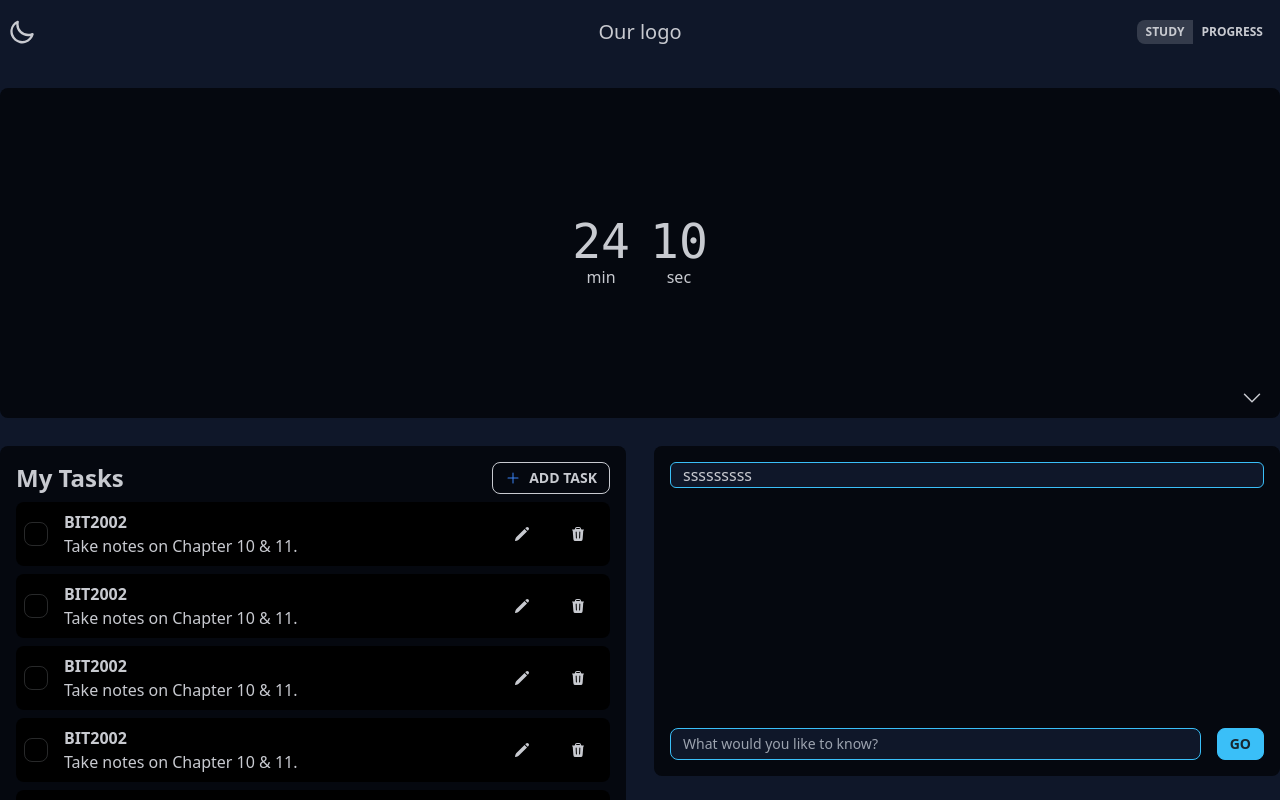
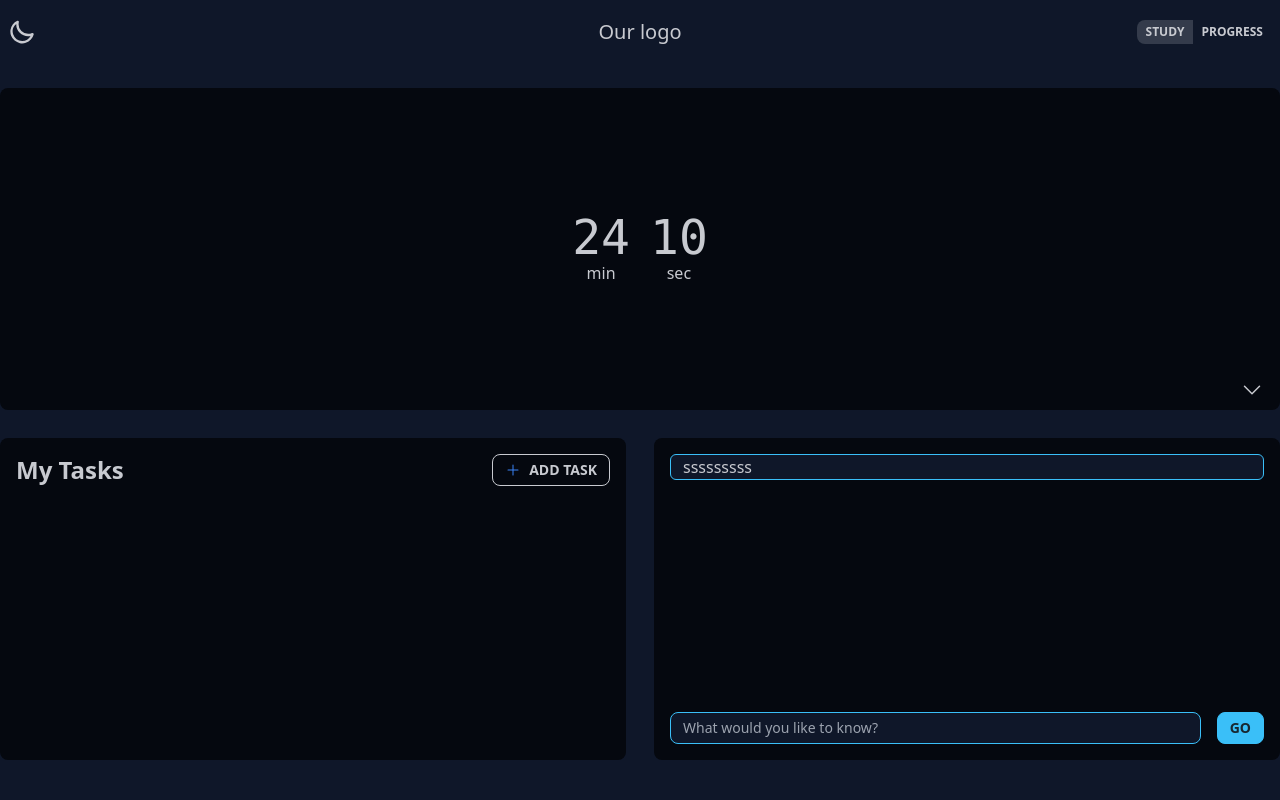
Before and after one commit to etretf/pomodoro-app, a React (Vite) app in the folder pomodoro-react/: page / in a window 1280 px wide. Shown: the top 800 px of the page. Built offline with nearby package versions, Linux system fonts and the light colour scheme.

Commit message:
worked on to-do

```diff
--- a/pomodoro-react/src/components/ToDo.jsx
+++ b/pomodoro-react/src/components/ToDo.jsx
@@ -1,23 +1,65 @@
 import ToDoItem from "./ToDoItem"
 import ToDoItemTemplate from "./ToDoItemTemplate"
 import { PlusIcon } from '@heroicons/react/24/solid'
+import {useState} from "react"
+import { nanoid } from 'nanoid'
 
 export default function ToDo()
 {
+    const [toDoItems, setToDoItems] = useState([])
+    const [addButton, setAddButton] = useState(true);
+
+    function insertTemplate()
+    {
+        setToDoItems(prevValue => {
+            const length = prevValue.length;
+            return(
+            length?
+            (prevValue[length-1].type === "template" ? [...prevValue] : [...prevValue, generateItem("template")])
+            :
+            [...prevValue, generateItem("template")]
+            )
+        })
+    }
+
+    function insertItem()
+    {
+        setToDoItems(prevValue => (
+            [...prevValue, generateItem("item")]
+        ))
+    }
+
+    function generateItem(type)
+    {
+        return (
+            {
+                id: nanoid(),
+                title: "placeholder",
+                description: "placeholder",
+                type: type==="template"? "template" : "item",
+                complete: false,
+            }
+        )
+    }
+
+    console.log(toDoItems);
+    const items = toDoItems.map(item => (
+        item.type === "template" ? <ToDoItemTemplate /> : <ToDoItem />
+    ))
+
     return(
         <div className="full-w-component half-w-component to-do-component">
             <div className="x-flex w-full">
                 <h2>My Tasks</h2>
-                <button className="btn btn-outline btn-sm"><PlusIcon className="h-4 w-4 text-blue-500" />
+                <button
+                className="btn btn-outline btn-sm"
+                onClick={insertTemplate}
+                disabled = {!addButton}>
+                <PlusIcon className="h-4 w-4 text-blue-500" />
                 Add task</button>
             </div>
-                <ToDoItem />
-                <ToDoItem />
-                <ToDoItem />
-                <ToDoItem />
-                <ToDoItem />
+                {items}
 
-                <ToDoItemTemplate />
 
         </div>
     )
```
